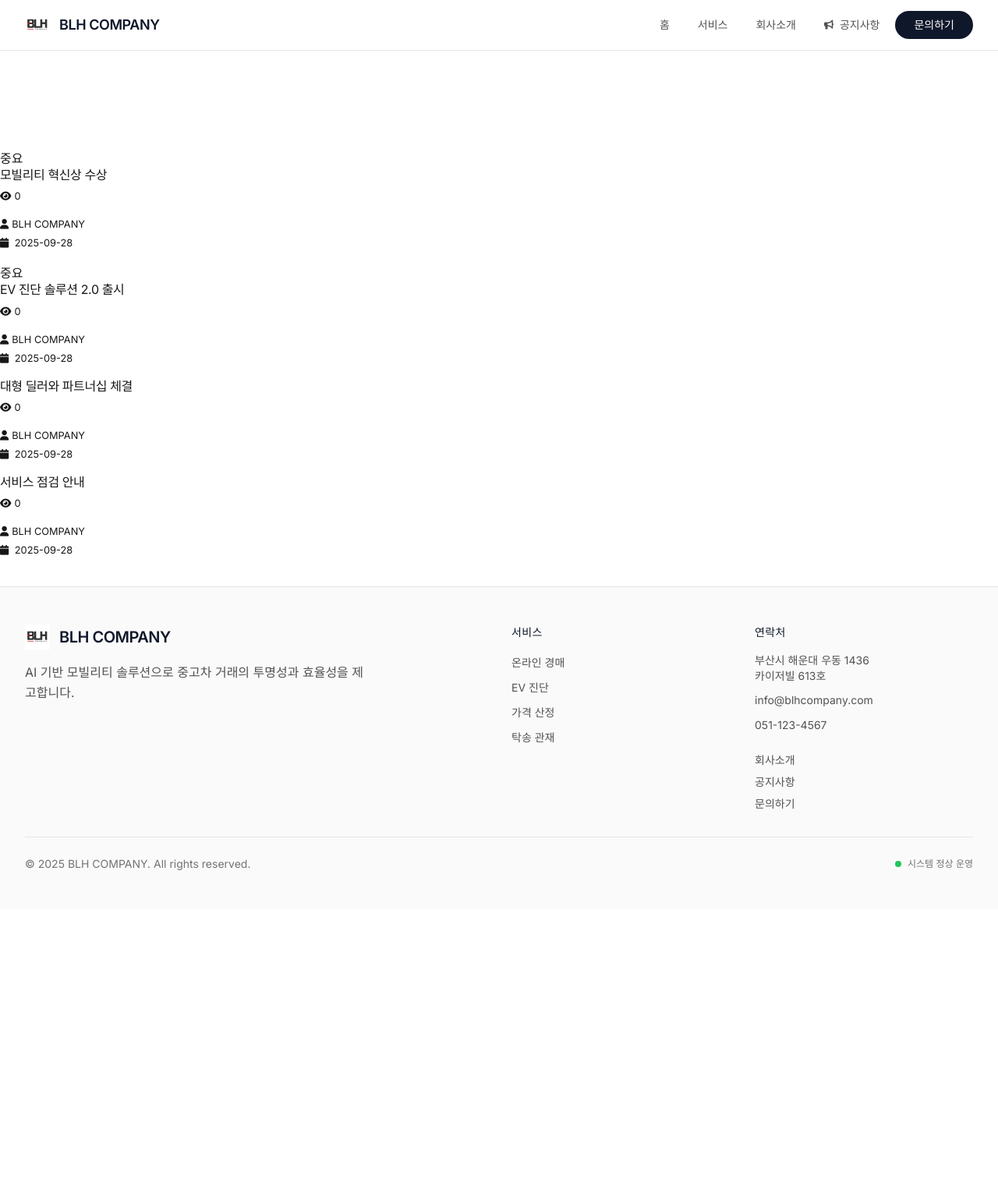
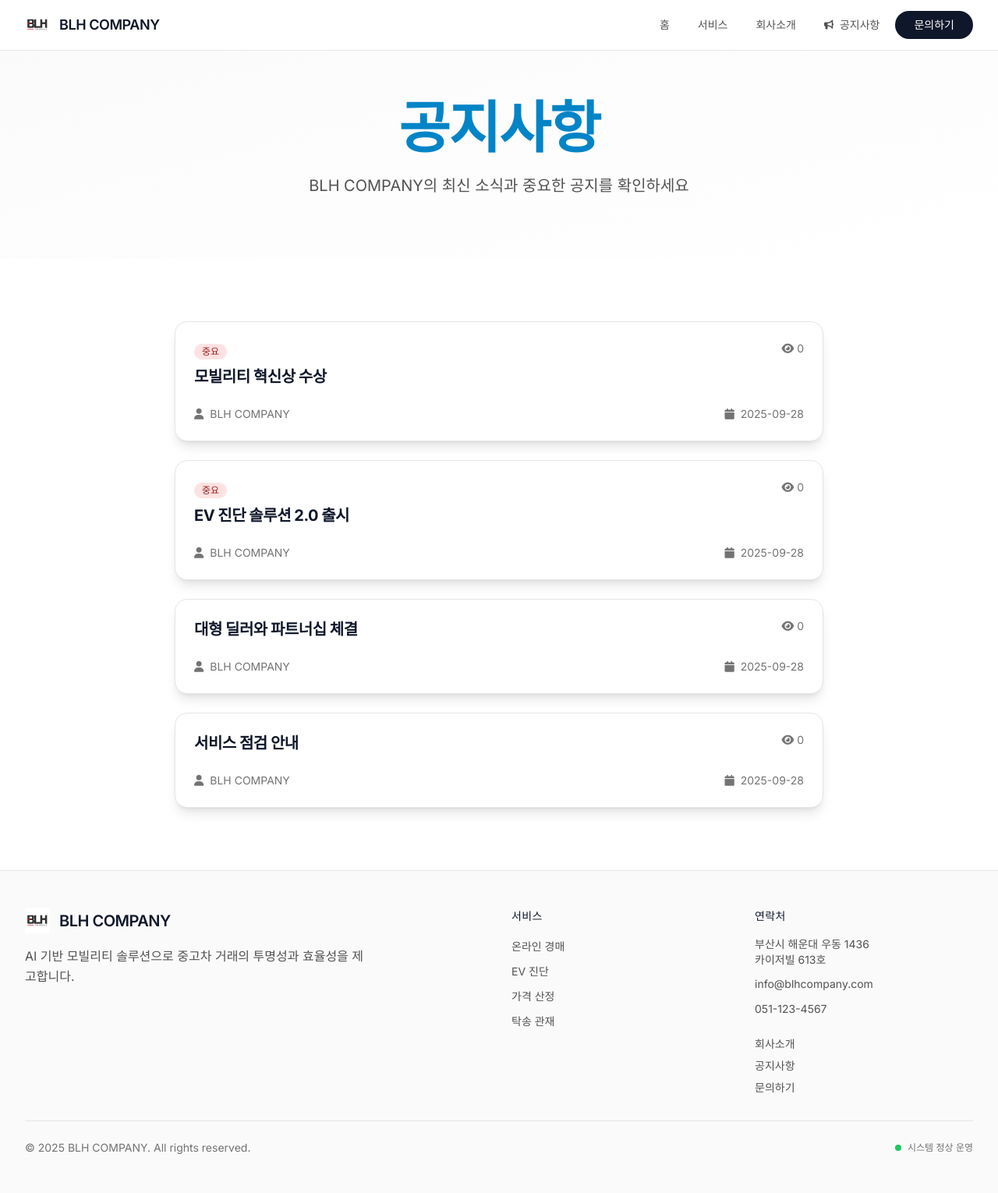
Before and after one commit to JTY9410/BLH_HOMPAGE, a Flask app: page /notices in a window 1280 px wide. Shown: the whole page at 78% size. Before the commit the page ends 1116 px from the top, so only its background shows below. Run offline with Flask 3, Linux system fonts and the light colour scheme; data comes from the database, SQL or seed files in the repository; some libraries are stand-ins or nearby versions.

Commit message:
Complete modern minimalist design update for all pages with video animation and clean typography

```diff
--- a/templates/notices.html
+++ b/templates/notices.html
@@ -3,89 +3,80 @@
 {% block title %}공지사항 - BLH COMPANY{% endblock %}
 
 {% block content %}
-<!-- Page Header -->
-<section class="page-header bg-primary text-white py-5" style="margin-top: 76px;">
-    <div class="container">
-        <div class="row">
-            <div class="col-lg-8 mx-auto text-center">
-                <h1 class="display-4 fw-bold mb-3">
-                    <i class="fas fa-bullhorn me-3"></i>공지사항
+<!-- Hero Section -->
+<section class="relative pt-32 pb-20 overflow-hidden bg-gradient-to-br from-neutral-50 to-white">
+    <!-- Background Pattern -->
+    <div class="absolute inset-0 opacity-5">
+        <div class="absolute inset-0" style="background-image: radial-gradient(circle at 1px 1px, rgba(0,0,0,0.15) 1px, transparent 0); background-size: 20px 20px;"></div>
+    </div>
+
+    <div class="relative max-w-7xl mx-auto px-4 sm:px-6 lg:px-8 text-center">
+        <h1 class="text-5xl lg:text-7xl font-bold text-primary-900 mb-6">
+            <span class="text-accent-600">공지사항</span>
         </h1>
-                <p class="lead mb-0">
+        <p class="text-xl text-neutral-600 max-w-3xl mx-auto">
             BLH COMPANY의 최신 소식과 중요한 공지를 확인하세요
         </p>
-            </div>
-        </div>
     </div>
 </section>
 
 <!-- Notices List -->
-<section class="py-5">
-    <div class="container">
-        <div class="row">
-            <div class="col-lg-8 mx-auto">
+<section class="py-20 bg-white">
+    <div class="max-w-4xl mx-auto px-4 sm:px-6 lg:px-8">
         {% if notices %}
-                    <div class="notices-list">
+            <div class="space-y-6">
                 {% for notice in notices %}
-                        <div class="notice-item card mb-4">
-                            <div class="card-body">
-                                <div class="d-flex justify-content-between align-items-start mb-3">
-                                    <div class="notice-header">
+                <div class="bg-white rounded-2xl p-6 shadow-lg border border-neutral-200 hover:shadow-xl transition-shadow duration-300">
+                    <div class="flex justify-between items-start mb-4">
+                        <div class="flex-1">
                             {% if notice[5] > 0 %}
-                                        <span class="badge bg-danger me-2">중요</span>
+                            <span class="inline-flex items-center px-2.5 py-0.5 rounded-full text-xs font-medium bg-red-100 text-red-800 mb-2">중요</span>
                             {% endif %}
-                                        <h5 class="card-title mb-1">
+                            <h3 class="text-xl font-bold text-primary-900 mb-2">
                                 <a href="{{ url_for('notice_detail', notice_id=notice[0]) }}"
-                                               class="text-decoration-none text-dark">
+                                   class="hover:text-accent-600 transition-colors duration-300">
                                     {{ notice[1] }}
                                 </a>
-                                        </h5>
+                            </h3>
                         </div>
-                                    <small class="text-muted">
-                                        <i class="fas fa-eye me-1"></i>{{ notice[4] }}
-                                    </small>
+                        <div class="flex items-center text-sm text-neutral-500 ml-4">
+                            <i class="fas fa-eye mr-1"></i>
+                            <span>{{ notice[4] }}</span>
+                        </div>
                     </div>
 
-                                <div class="notice-meta d-flex justify-content-between align-items-center">
-                                    <div class="author-info">
-                                        <small class="text-muted">
-                                            <i class="fas fa-user me-1"></i>{{ notice[2] }}
-                                        </small>
+                    <div class="flex justify-between items-center text-sm text-neutral-500">
+                        <div class="flex items-center">
+                            <i class="fas fa-user mr-2"></i>
+                            <span>{{ notice[2] }}</span>
                         </div>
-                                    <div class="date-info">
-                                        <small class="text-muted">
-                                            <i class="fas fa-calendar me-1"></i>
-                                            {{ notice[3].split(' ')[0] }}
-                                        </small>
-                                    </div>
+                        <div class="flex items-center">
+                            <i class="fas fa-calendar mr-2"></i>
+                            <span>{{ notice[3].split(' ')[0] }}</span>
                         </div>
                     </div>
                 </div>
                 {% endfor %}
             </div>
         {% else %}
-                    <div class="text-center py-5">
-                        <i class="fas fa-bullhorn fa-4x text-muted mb-3"></i>
-                        <h4 class="text-muted">등록된 공지사항이 없습니다</h4>
-                        <p class="text-muted">새로운 공지사항이 등록되면 여기에 표시됩니다.</p>
+            <div class="text-center py-16">
+                <div class="w-24 h-24 bg-neutral-100 rounded-2xl mx-auto mb-6 flex items-center justify-center">
+                    <i class="fas fa-bullhorn text-4xl text-neutral-400"></i>
+                </div>
+                <h3 class="text-2xl font-bold text-neutral-600 mb-4">등록된 공지사항이 없습니다</h3>
+                <p class="text-neutral-500">새로운 공지사항이 등록되면 여기에 표시됩니다.</p>
             </div>
         {% endif %}
-            </div>
-        </div>
     </div>
 </section>
 
 <!-- Admin Link (for development) -->
 {% if request.endpoint == 'admin_notices' %}
-<section class="py-3 bg-light">
-    <div class="container">
-        <div class="row">
-            <div class="col-12 text-center">
-                <a href="{{ url_for('new_notice') }}" class="btn btn-primary">
-                    <i class="fas fa-plus me-2"></i>새 공지사항 작성
+<section class="py-8 bg-neutral-50">
+    <div class="max-w-4xl mx-auto px-4 sm:px-6 lg:px-8 text-center">
+        <a href="{{ url_for('new_notice') }}" class="inline-flex items-center px-6 py-3 bg-primary-900 text-white font-semibold rounded-full hover:bg-primary-800 transition-all duration-300 transform hover:scale-105">
+            <i class="fas fa-plus mr-2"></i>새 공지사항 작성
         </a>
-            </div>
-        </div>
     </div>
 </section>
 {% endif %}
```
Also changed, not shown: templates/about.html (+14 -16 lines), templates/contact.html (+14 -16 lines), templates/services.html (+18 -20 lines). Lines whose indentation alone changed are shown as unchanged.
